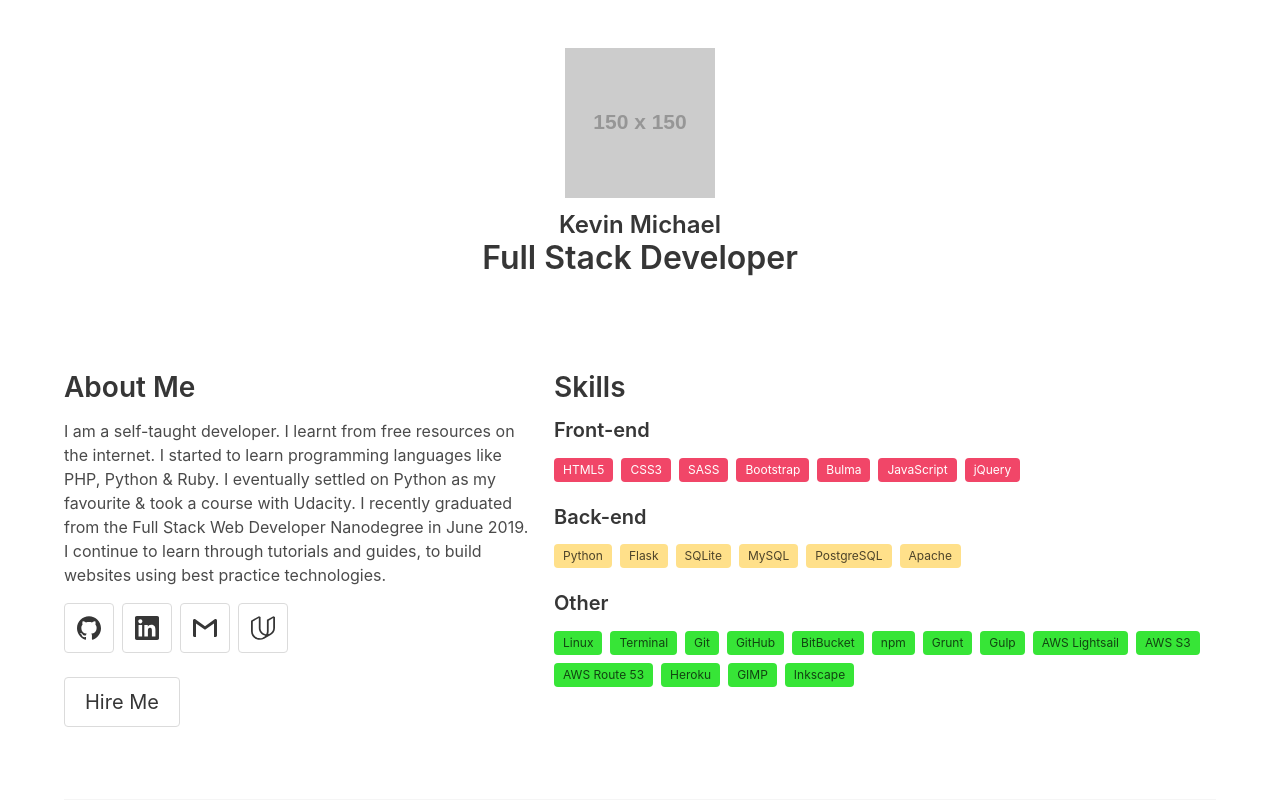
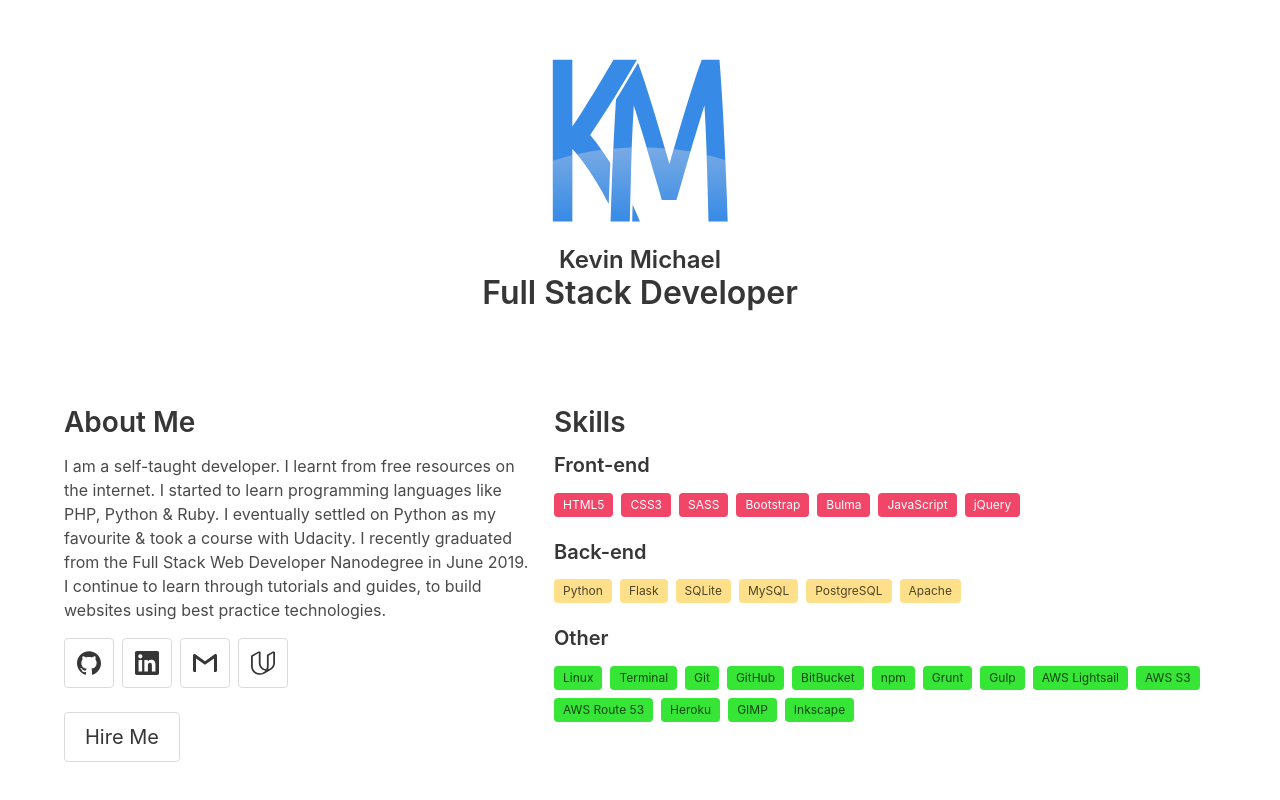
Before and after one commit to biobot-01/biobot-01.github.io, a website: page index.html in a window 1280 px wide. Shown: the top 800 px of the page. Drawn offline with nearby package versions, Linux system fonts and the light colour scheme; files that its build step writes are made by us from their sources; placeholder pictures from the web are drawn by us.

Commit message:
Add logo

```diff
--- a/index.html
+++ b/index.html
@@ -16,13 +16,17 @@
     <header class="hero">
       <div class="hero-body">
         <div class="container has-text-centered">
-          <img src="https://via.placeholder.com/150" alt="">
+          <div class="columns is-centered">
+            <div class="column is-6-tablet is-5-desktop">
+              <img style="width:185px;" src="dist/img/km-logo.svg" alt="Kevin Michael Full Stack Developer">
 
-          <h1 class="title">
-            <span class="is-size-4">Kevin Michael</span>
-            <br>
-            <span>Full Stack Developer</span>
-          </h1>
+              <h1 class="title">
+                <span class="is-size-4">Kevin Michael</span>
+                <br>
+                <span>Full Stack Developer</span>
+              </h1>
+            </div>
+          </div>
         </div>
       </div>
     </header>
@@ -213,7 +217,7 @@
     <footer class="footer">
       <div class="container">
         <div class="content has-text-centered">
-          <p>Copyright &copy; 2019 | <span class="icon is-small is-relative"><svg xmlns="http://www.w3.org/2000/svg" role="img" width="14" height="16" viewBox="0 0 14 16" fill="currentColor"><path fill-rule="evenodd" d="M9.5 3L8 4.5 11.5 8 8 11.5 9.5 13 14 8 9.5 3zm-5 0L0 8l4.5 5L6 11.5 2.5 8 6 4.5 4.5 3z"/></svg></span> by Kevin Michael | <a href="#" title="GitHub repo">View Source</a></p>
+          <p>Copyright &copy; 2019 | <span style="top:2px;" class="icon is-small is-relative"><svg xmlns="http://www.w3.org/2000/svg" role="img" width="14" height="16" viewBox="0 0 14 16" fill="currentColor"><path fill-rule="evenodd" d="M9.5 3L8 4.5 11.5 8 8 11.5 9.5 13 14 8 9.5 3zm-5 0L0 8l4.5 5L6 11.5 2.5 8 6 4.5 4.5 3z"/></svg></span> by Kevin Michael | <a href="#" title="GitHub repo">View Source</a></p>
         </div>
       </div>
     </footer>
```
Also changed, not shown: dist/img/km-logo.svg (added).
